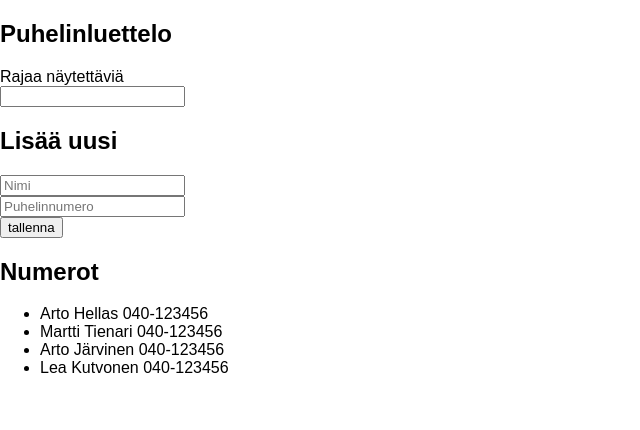
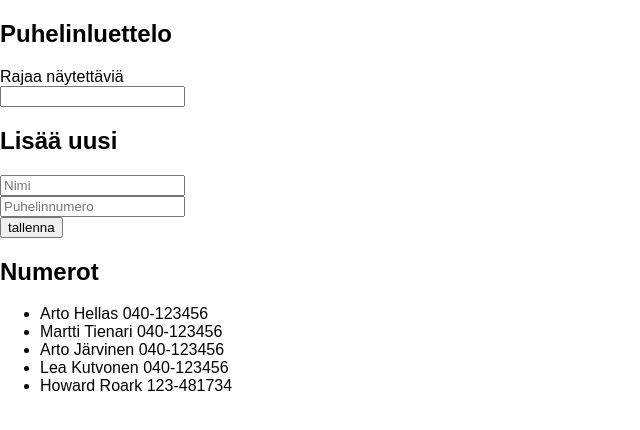
Before and after one commit to smre/fullstack, a React (Create React App) app in the folder viikko 2/puhelinluettelo/: page / in a window 1280 px wide. Shown: the top 430 px of the page, without its empty margins (0-640 px from the left). Built offline with nearby package versions, Linux system fonts and the light colour scheme; data requests are answered from the project's data file; the HTML template or start-up script is replaced by a standard one.

Commit message:
Add exercise 2.15

```diff
--- a/viikko 2/puhelinluettelo/db.json
+++ b/viikko 2/puhelinluettelo/db.json
@@ -19,6 +19,11 @@
       "name": "Lea Kutvonen",
       "number": "040-123456",
       "id": 4
+    },
+    {
+      "name": "Howard Roark",
+      "number": "123-481734",
+      "id": 5
     }
   ]
 }
--- a/viikko 2/puhelinluettelo/src/App.js
+++ b/viikko 2/puhelinluettelo/src/App.js
@@ -1,6 +1,6 @@
 import React from 'react';
-import axios from 'axios';
 import Name from './components/Name';
+import nameService from './services/Persons';
 
 class App extends React.Component {
   constructor (props) {
@@ -14,9 +14,10 @@ class App extends React.Component {
   };
 
   componentDidMount () {
-    axios.get('http://localhost:3001/persons').then(response => {
-      this.setState({persons: response.data});
-    });
+    nameService.getAll()
+      .then(response => {
+        this.setState({persons: response});
+      });
   }
 
   addPerson = (event) => {
@@ -27,18 +28,17 @@ class App extends React.Component {
     } else {
       const personObject = {
         name: this.state.newName,
-        number: this.state.newNumber
+        number: this.state.newNumber,
       };
 
-      axios
-      .post('http://localhost:3001/persons', personObject)
-      .then(response => {
-        this.setState({
-          persons: this.state.persons.concat(response.data),
-          newName: '',
-          newNumber: ''
-        })
-      })
+      nameService.create(personObject)
+        .then(newPerson => {
+          this.setState({
+            persons: this.state.persons.concat(newPerson),
+            newName: '',
+            newNumber: '',
+          });
+        });
     }
   };
 
@@ -58,7 +58,7 @@ class App extends React.Component {
     let personsToShow = this.state.filter.length === 0
       ? this.state.persons
       : this.state.persons.filter(person => person.name.toLowerCase()
-      .includes(this.state.filter.toLowerCase()));
+        .includes(this.state.filter.toLowerCase()));
 
     return (
       <div>
--- /dev/null
+++ b/viikko 2/puhelinluettelo/src/services/Persons.js
@@ -0,0 +1,20 @@
+import axios from 'axios';
+
+const baseUrl = 'http://localhost:3001/persons';
+
+const getAll = () => {
+  const request = axios.get(baseUrl);
+  return request.then(response => response.data);
+};
+
+const create = (newObject) => {
+  const request = axios.post(baseUrl, newObject);
+  return request.then(response => response.data);
+};
+
+const update = (id, newObject) => {
+  const request = axios.put(`${baseUrl}/${id}`, newObject);
+  return request.then(response => response.data);
+};
+
+export default {getAll, create, update};
```
Lines whose indentation alone changed are shown as unchanged.
